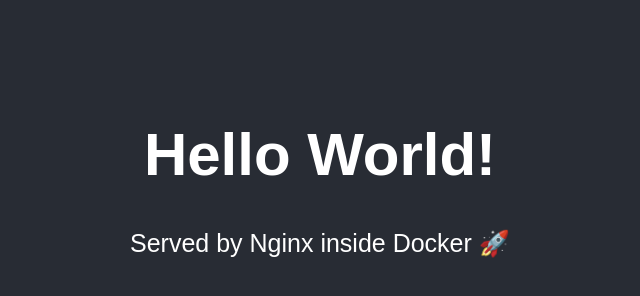
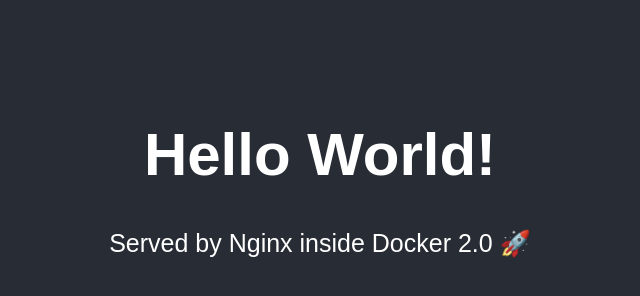
Before and after one commit to shaktimerry/k8s_project1, a plain HTML site: page index.html in a window 1280 px wide. Shown: the whole page, without its empty margins (320-960 px from the left). Drawn offline with Linux system fonts and the light colour scheme.

Commit message:
modified k8s

```diff
--- a/index.html
+++ b/index.html
@@ -25,7 +25,7 @@
 
 <h1>Hello World!</h1>
 
-<p>Served by Nginx inside Docker 🚀</p>
+<p>Served by Nginx inside Docker 2.0 🚀</p>
 
 </body>
 </html>
```
Also changed, not shown: 1 other file.
